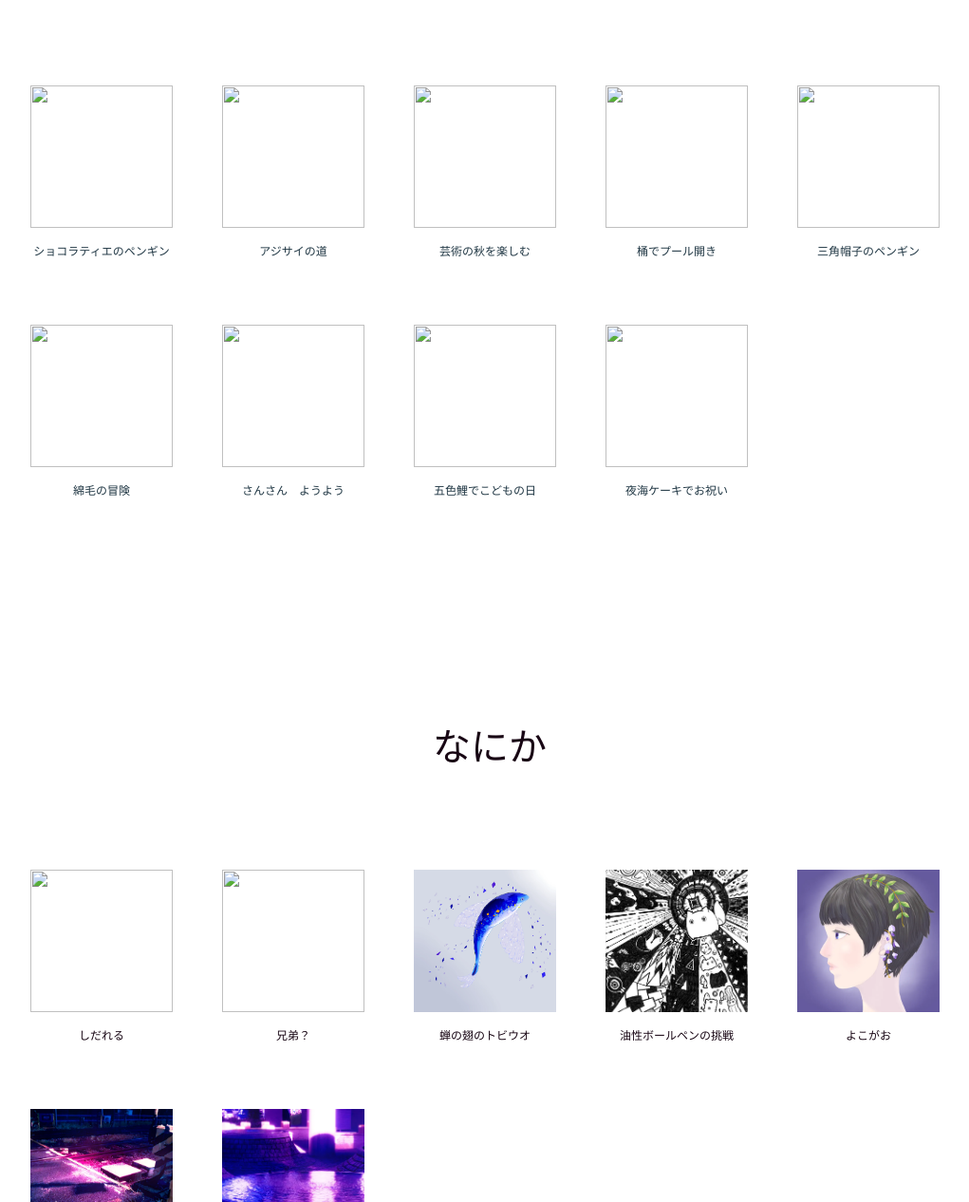
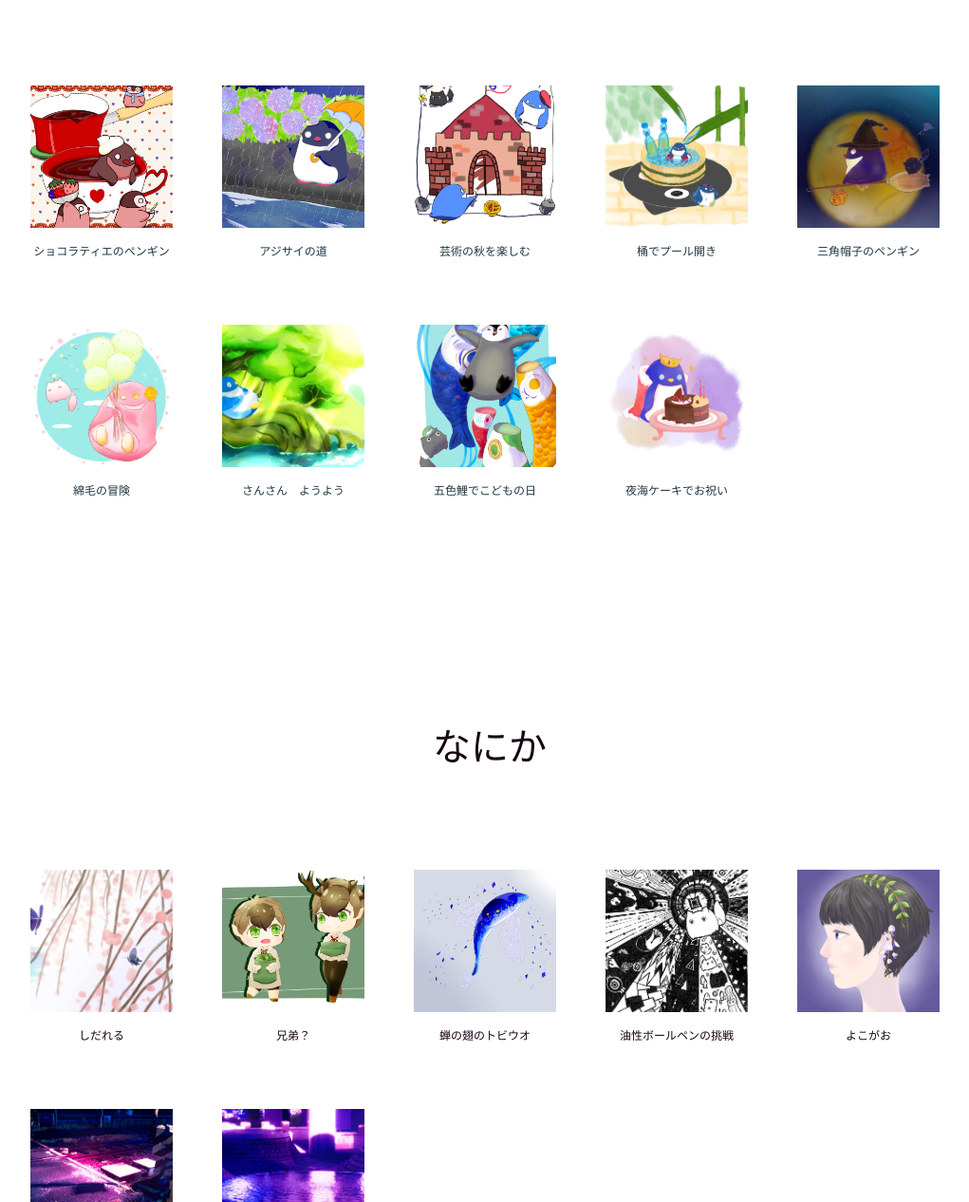
Before and after one commit to ZpJ6k-YA/hw1031bon, a plain HTML site: page Illustration.htm in a window 1280 px wide. Shown: the part 1659-2925 px from the top of the page at 95% size, without its empty margins (124-1145 px from the left). Drawn offline with nearby package versions, Linux system fonts and the light colour scheme; animation ran at ten frames a second; a web font is replaced by a local one.

Commit message:
Update Illustration.htm

```diff
--- a/Illustration.htm
+++ b/Illustration.htm
@@ -90,32 +90,32 @@
    <table class="table" align="center">
 
   	<tr>
-  	<td class="fff slide_up"><a href="gazo/pen/choko.jpg" data-lightbox="group" >
-  	<img src="gazo/pen/choko.jpg" class="eee">
+  	<td class="fff slide_up"><a href="gazo/pen/choko.webp" data-lightbox="group" >
+  	<img src="gazo/pen/choko.webp" class="eee">
   	</a>ショコラティエのペンギン</td>
-  	<td class="fff slide_up"><a href="gazo/pen/ame.jpg" data-lightbox="group" >
-  	<img src="gazo/pen/ame.jpg" class="eee">
+  	<td class="fff slide_up"><a href="gazo/pen/ame.webp" data-lightbox="group" >
+  	<img src="gazo/pen/ame.webp" class="eee">
   	</a>アジサイの道</td>
- 	 <td class="fff slide_up"><a href="gazo/pen/art.jpg" data-lightbox="group" >
-  	<img src="gazo/pen/art.jpg" class="eee">
+ 	 <td class="fff slide_up"><a href="gazo/pen/art.webp" data-lightbox="group" >
+  	<img src="gazo/pen/art.webp" class="eee">
  	 </a>芸術の秋を楽しむ</td>
- 	 <td class="fff slide_up"><a href="gazo/pen/ramne.jpg" data-lightbox="group" >
- 	 <img src="gazo/pen/ramne.jpg" class="eee">
+ 	 <td class="fff slide_up"><a href="gazo/pen/ramne.webp" data-lightbox="group" >
+ 	 <img src="gazo/pen/ramne.webp" class="eee">
  	 </a>桶でプール開き</td>
- 	 <td class="fff slide_up"><a href="gazo/pen/witch.jpg" data-lightbox="group" >
- 	 <img src="gazo/pen/witch.jpg" class="eee">
+ 	 <td class="fff slide_up"><a href="gazo/pen/witch.webp" data-lightbox="group" >
+ 	 <img src="gazo/pen/witch.webp" class="eee">
  	 </a>三角帽子のペンギン</td>
- 	 <td class="fff slide_up"><a href="gazo/pen/popo.jpg" data-lightbox="group" >
- 	 <img src="gazo/pen/popo.jpg" class="eee">
+ 	 <td class="fff slide_up"><a href="gazo/pen/popo.webp" data-lightbox="group" >
+ 	 <img src="gazo/pen/popo.webp" class="eee">
  	 </a>綿毛の冒険</td>
- 	 <td class="fff slide_up"><a href="gazo/pen/natu.JPG" data-lightbox="group" >
- 	 <img src="gazo/pen/natu.JPG" class="eee">
+ 	 <td class="fff slide_up"><a href="gazo/pen/natu.webp" data-lightbox="group" >
+ 	 <img src="gazo/pen/natu.webp" class="eee">
  	 </a>さんさん　ようよう</td>
- 	 <td class="fff slide_up"><a href="gazo/pen/koi.jpg" data-lightbox="group" >
- 	 <img src="gazo/pen/koi.jpg" class="eee">
+ 	 <td class="fff slide_up"><a href="gazo/pen/koi.webp" data-lightbox="group" >
+ 	 <img src="gazo/pen/koi.webp" class="eee">
  	 </a>五色鯉でこどもの日</td>
- 	 <td class="fff slide_up"><a href="gazo/pen/cake.jpg" data-lightbox="group" >
- 	 <img src="gazo/pen/cake.jpg" class="eee">
+ 	 <td class="fff slide_up"><a href="gazo/pen/cake.webp" data-lightbox="group" >
+ 	 <img src="gazo/pen/cake.webp" class="eee">
  	 </a>夜海ケーキでお祝い</td>
  	 </tr>
 
@@ -131,11 +131,11 @@
    <table class="table" align="center">
 
   	<tr>
-  	<td class="ggg slide_up"><a href="gazo/nani/ume.jpg" data-lightbox="group" >
-  	<img src="gazo/nani/ume.jpg" class="eee">
+  	<td class="ggg slide_up"><a href="gazo/nani/ume.webp" data-lightbox="group" >
+  	<img src="gazo/nani/ume.webp" class="eee">
   	</a>しだれる</td>
-  	<td class="ggg slide_up"><a href="gazo/nani/ccra.jpg" data-lightbox="group" >
-  	<img src="gazo/nani/ccra.jpg" class="eee">
+  	<td class="ggg slide_up"><a href="gazo/nani/ccra.webp" data-lightbox="group" >
+  	<img src="gazo/nani/ccra.webp" class="eee">
   	</a>兄弟？</td>
  	 <td class="ggg slide_up"><a href="gazo/nani/sakana.webp" data-lightbox="group" >
   	<img src="gazo/nani/sakana.webp" class="eee">
```
